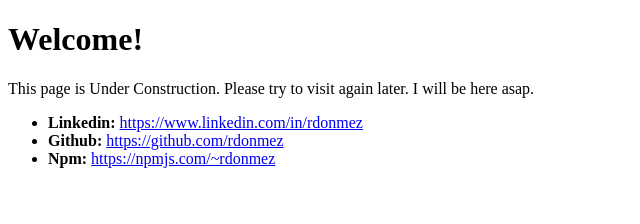
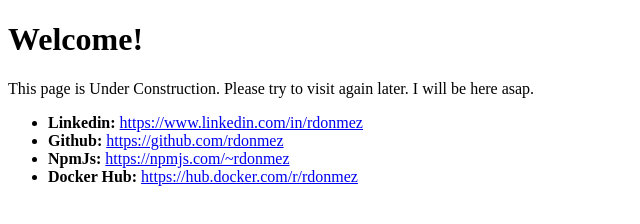
Before and after one commit to rdonmez/rdonmez.github.io, a plain HTML site: page index.html in a window 1280 px wide. Shown: the whole page, without its empty margins (0-640 px from the left). Drawn offline with Linux system fonts and the light colour scheme.

Commit message:
some changes

```diff
--- a/index.html
+++ b/index.html
@@ -15,7 +15,8 @@
 		<ul>
 			<li><b>Linkedin:</b> <a title="Ramazan Dönmez's LinkedIn Page" href="https://www.linkedin.com/in/rdonmez"> https://www.linkedin.com/in/rdonmez </a></li>
 			<li><b>Github:</b> <a title="Ramazan Dönmez's Github Page" href="https://github.com/rdonmez">https://github.com/rdonmez</a></li>
-			<li><b>Npm:</b> <a title="Ramazan Dönmez's NpmJS Page" href="https://npmjs.com/rdonmez">https://npmjs.com/~rdonmez</a></li>
+			<li><b>NpmJs:</b> <a title="Ramazan Dönmez's NpmJS Page" href="https://npmjs.com/rdonmez">https://npmjs.com/~rdonmez</a></li>
+			<li><b>Docker Hub:</b> <a title="Ramazan Dönmez's Docker Page" href="https://hub.docker.com/r/rdonmez">https://hub.docker.com/r/rdonmez</a></li>
 		</ul>
 	</p>
 </body>
```
